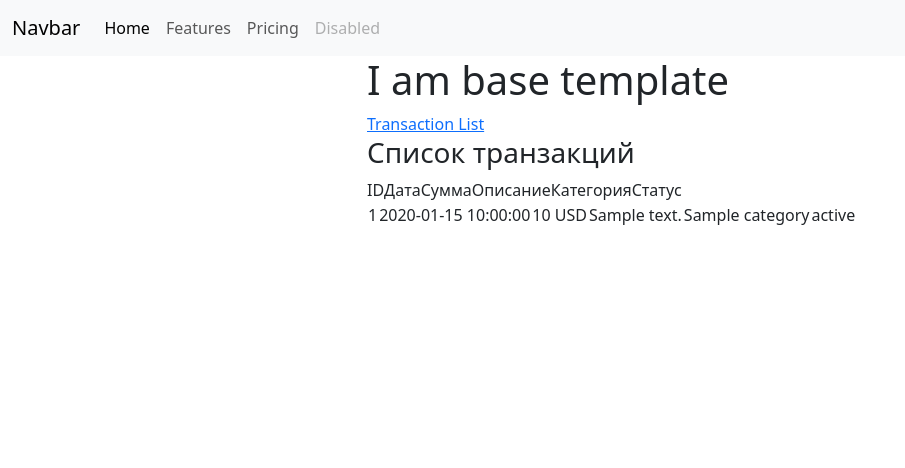
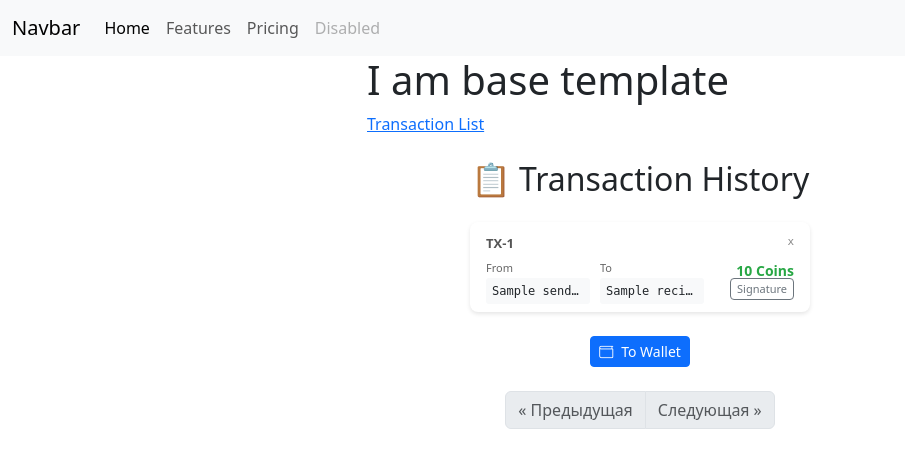
Before and after one commit to Shellect/mining_farm, a Flask app: template adapters/templates/transaction_list.html in a window 1280 px wide. Shown: the top 468 px of the page, without its empty margins (0-905 px from the left). Run offline with Flask 3, Linux system fonts and the light colour scheme; the template is opened without the code that fills it: most values are stand-ins (such as "Sample title", 1, 10 or a date in 2020).

Commit message:
Change transaction page (#5)
* Create 'transaction list' page

* Edit 'transaction list' page

* Remove poetry.lock

* Change "transaction_list" page

```diff
--- a/adapters/flask_api.py
+++ b/adapters/flask_api.py
@@ -1,9 +1,11 @@
 from flask import Flask, jsonify, request, render_template
 
+from controller import load_json
 from entities.transaction import Transaction
 from exceptions import CryptoException, InvalidTransactionError, InvalidSignatureError
 from infrastructure.crypto import verify_signature
 from use_cases.wallet_operations import Wallet
+from math import ceil
 
 import json
 
@@ -26,9 +28,19 @@
 
 @app.get('/transaction_list')
 def transaction_list():
-    with open('transactions.json', 'r', encoding='utf-8') as f:
-        transactions = json.load(f)
-    return render_template("transaction_list.html", transactions=transactions)
+    page = request.args.get('page', 1, type=int)
+    transactions = load_json('transactions.json')
+    transactions_len = len(transactions)
+    total_pages = ceil(transactions_len / 4)
+    start = (page - 1) * 4
+    end = page * 4
+    page_transactions = transactions[start:end]
+    return render_template("transaction_list.html",
+                           transactions=page_transactions,
+                           current_page=page,
+                           total_pages=total_pages,
+                           has_next_page=page < total_pages,
+                           has_previous_page=page > 1)
 
 
 @app.get("/wallet/new")
@@ -55,6 +67,7 @@
     if not verify_signature(values["sender"], transaction, values["signature"]):
         raise InvalidSignatureError("unknown")
 
+
 @app.get("/wallet")
 def wallet_dashboard():
     return render_template("wallet_dashboard.html")
--- /dev/null
+++ b/adapters/static/css/transaction_list.css
@@ -0,0 +1,83 @@
+    .transaction-card {
+        background: white;
+        border-radius: 8px;
+        box-shadow: 0 2px 4px rgba(0,0,0,0.1);
+        padding: 12px 16px;
+        margin-bottom: 12px;
+        height: 90px; /* Еще более компактная высота */
+        display: flex;
+        flex-direction: column;
+    }
+    .tx-header {
+        display: flex;
+        justify-content: space-between;
+        margin-bottom: 6px;
+    }
+    .tx-id {
+        font-size: 13px;
+        font-weight: bold;
+        color: #555;
+    }
+    .tx-hash {
+        font-size: 11px;
+        color: #888;
+        font-family: monospace;
+    }
+    .tx-body {
+        display: flex;
+        flex-grow: 1;
+        gap: 10px;
+    }
+    .tx-address {
+        flex: 1;
+        min-width: 0;
+    }
+    .tx-address-label {
+        font-size: 11px;
+        color: #666;
+        margin-bottom: 2px;
+    }
+    .tx-address-value {
+        font-family: monospace;
+        font-size: 12px;
+        background: #f8f9fa;
+        padding: 4px 6px;
+        border-radius: 3px;
+        white-space: nowrap;
+        overflow: hidden;
+        text-overflow: ellipsis;
+    }
+    .tx-amount {
+        width: 80px;
+        text-align: right;
+        display: flex;
+        flex-direction: column;
+        justify-content: top;
+    }
+    .amount-positive {
+        color: #28a745;
+        font-weight: bold;
+        font-size: 14px;
+    }
+    .amount-negative {
+        color: #dc3545;
+        font-weight: bold;
+        font-size: 14px;
+    }
+    .tx-signature-btn {
+        position: absolute;
+        right: 16px;
+        bottom: 12px;
+        font-size: 11px !important;
+        padding: 2px 6px !important;
+    }
+    .pagination {
+    margin-top: 20px;
+    }
+    .page-item.active .page-link {
+        background-color: #007bff;
+        border-color: #007bff;
+    }
+    .page-link {
+        color: #007bff;
+    }
--- a/adapters/templates/base.html
+++ b/adapters/templates/base.html
@@ -5,8 +5,10 @@
     <meta name="viewport"
           content="width=device-width, user-scalable=no, initial-scale=1.0, maximum-scale=1.0, minimum-scale=1.0">
     <meta http-equiv="X-UA-Compatible" content="ie=edge">
+    <link rel="stylesheet" href="{{ url_for('static', filename='css/transaction_list.css') }}">
     <link href="https://cdn.jsdelivr.net/npm/bootstrap@5.3.7/dist/css/bootstrap.min.css" rel="stylesheet" integrity="sha384-LN+7fdVzj6u52u30Kp6M/trliBMCMKTyK833zpbD+pXdCLuTusPj697FH4R/5mcr" crossorigin="anonymous">
     <script src="https://cdn.jsdelivr.net/npm/bootstrap@5.3.7/dist/js/bootstrap.bundle.min.js" integrity="sha384-ndDqU0Gzau9qJ1lfW4pNLlhNTkCfHzAVBReH9diLvGRem5+R9g2FzA8ZGN954O5Q" crossorigin="anonymous"></script>
+    <link rel="stylesheet" href="https://cdn.jsdelivr.net/npm/bootstrap-icons@1.8.0/font/bootstrap-icons.css">
     <title>Document</title>
 </head>
 <body>
--- a/adapters/templates/transaction_list.html
+++ b/adapters/templates/transaction_list.html
@@ -2,28 +2,93 @@
 
 {% block content %}
 
-<div class="features">
-    <h3>Список транзакций</h3>
-    <table>
-        <thead>
-            <tr>ID</tr>
-            <tr>Дата</tr>
-            <tr>Сумма</tr>
-            <tr>Описание</tr>
-            <tr>Категория</tr>
-            <tr>Cтатус</tr>
-        </thead>
-        <tbody>
-            {% for transaction in transactions %}
-            <tr>
-                <td>{{ transaction.id }}</td>
-                <td>{{ transaction.date }}</td>
-                <td>{{ transaction.amount }} {{transaction.currency}}</td>
-                <td>{{ transaction.description }}</td>
-                <td>{{ transaction.category }}</td>
-                <td>{{ transaction.status }}</td>
-            </tr>
+<div class="container mt-4">
+    <div class="row justify-content-center">
+        <div class="col-lg-10 col-xl-8">
+            <h2 class="text-center mb-4">📋 Transaction History</h2>
+
+            {% if transactions %}
+            {% for tx in transactions %}
+            <div class="transaction-card position-relative">
+                <div class="tx-header">
+                    <span class="tx-id">TX-{{ loop.index }}</span>
+                    <span class="tx-hash">{{ tx.tx_hash|truncate(12) }}</span>
+                </div>
+
+                <div class="tx-body">
+                    <div class="tx-address">
+                        <div class="tx-address-label">From</div>
+                        <div class="tx-address-value" title="{{ tx.sender }}">{{ tx.sender|truncate(20) }}</div>
+                    </div>
+
+                    <div class="tx-address">
+                        <div class="tx-address-label">To</div>
+                        <div class="tx-address-value" title="{{ tx.recipient }}">{{ tx.recipient|truncate(20) }}</div>
+                    </div>
+
+                    <div class="tx-amount">
+                            <span class="{% if tx.amount >= 0 %}amount-positive{% else %}amount-negative{% endif %}">
+                                {{ tx.amount }} Coins
+                            </span>
+                    </div>
+                </div>
+
+                {% if tx.signature %}
+                <button class="btn btn-sm btn-outline-secondary tx-signature-btn"
+                        data-bs-toggle="collapse"
+                        data-bs-target="#signature-{{ loop.index }}">
+                    Signature
+                </button>
+                {% endif %}
+            </div>
+
+            {% if tx.signature %}
+            <div class="collapse" id="signature-{{ loop.index }}">
+                <div class="card card-body py-2 mb-3">
+                    <small class="text-muted">Signature:</small>
+                    <code style="font-size: 11px; word-break: break-all;">{{ tx.signature }}</code>
+                </div>
+            </div>
+            {% endif %}
             {% endfor %}
-    </table>
+            {% else %}
+            <div class="alert alert-info text-center">
+                No transactions found
+            </div>
+            {% endif %}
+
+            <div class="text-center mt-4">
+                <a href="{{ url_for('wallet_dashboard') }}" class="btn btn-primary btn-sm">
+                    <i class="bi bi-wallet me-2"></i>To Wallet
+                </a>
+            </div>
+        </div>
+    </div>
 </div>
+<nav aria-label="Page navigation">
+    <ul class="pagination justify-content-center mt-4">
+
+        <li class="page-item {% if not has_previous_page %}disabled{% endif %}">
+            <a class="page-link"
+               href="{{ url_for('transaction_list', page=current_page-1) if has_previous_page else '#' }}">
+                &laquo; Предыдущая
+            </a>
+        </li>
+
+
+        {% for p in range(1, total_pages + 1) %}
+        <li class="page-item {% if p == current_page %}active{% endif %}">
+            <a class="page-link" href="{{ url_for('transaction_list', page=p) }}">{{ p }}</a>
+        </li>
+        {% endfor %}
+
+
+        <li class="page-item {% if not has_next_page %}disabled{% endif %}">
+            <a class="page-link"
+               href="{{ url_for('transaction_list', page=current_page+1) if has_next_page else '#' }}">
+                Следующая &raquo;
+            </a>
+        </li>
+    </ul>
+</nav>
 {% endblock %}
```
Also changed, not shown: adapters/controller.py (added, +7 -0 lines), adapters/transactions.json (+59 -71 lines).
